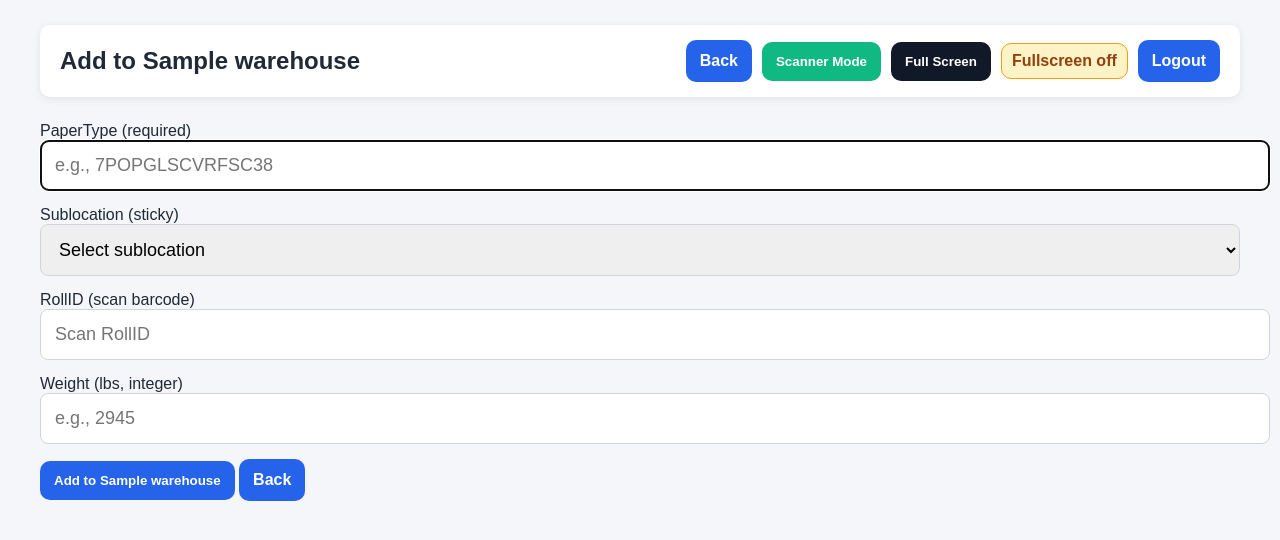
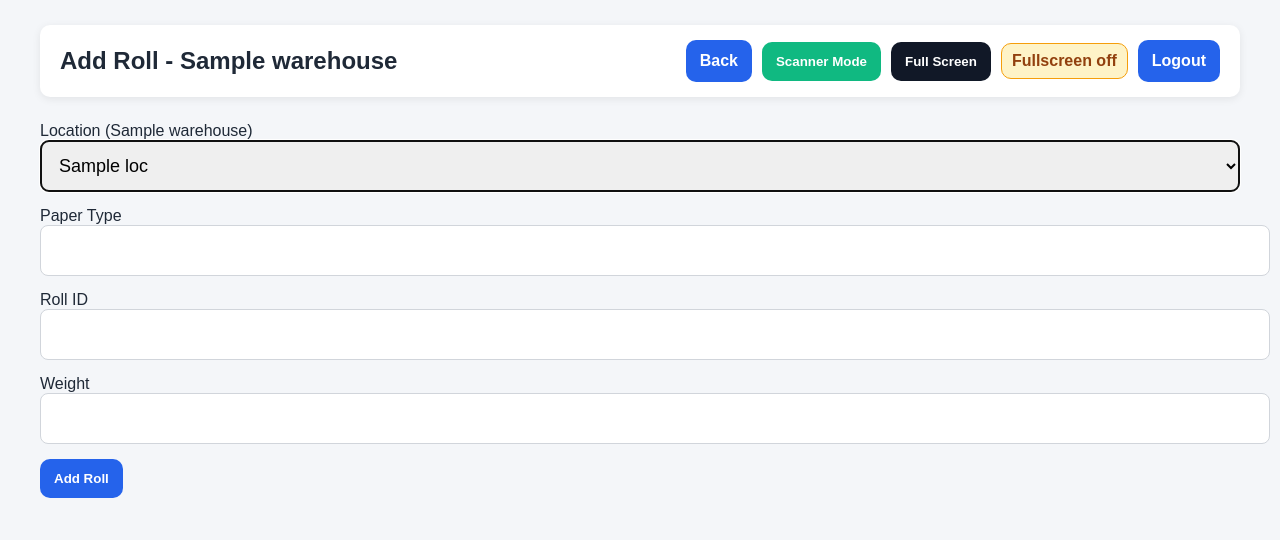
Before and after one commit to TomasOrrego11/Roll-Inventory, a Python web app: template templates/add.html in a window 1280 px wide. Shown: the top 540 px of the page. Run offline with Jinja, Linux system fonts and the light colour scheme; the template is opened without the code that fills it: most values are stand-ins (such as "Sample title", 1, 10 or a date in 2020).

Commit message:
Update add.html

```diff
--- a/templates/add.html
+++ b/templates/add.html
@@ -1,32 +1,60 @@
 {% extends "base.html" %}
-{% set title = "Add to " ~ warehouse %}
+{% set title = "Add Roll - " ~ warehouse %}
+
 {% block content %}
-<form method="post" autocomplete="off">
-  <label>PaperType (required)</label>
-  <input name="paper_type" placeholder="e.g., 7POPGLSCVRFSC38" required>
 
-  <label>Sublocation (sticky)</label>
-  <select name="sublocation" required>
-    <option value="" disabled {% if not sticky_subloc %}selected{% endif %}>Select sublocation</option>
-    {% for s in sublocs %}
-      <option value="{{ s }}" {% if sticky_subloc == s %}selected{% endif %}>{{ s }}</option>
+<form method="POST" action="{{ url_for('add_form', warehouse=warehouse) }}">
+
+  <label>Location ({{ warehouse }})</label>
+  <select name="location" id="location" required>
+    {% for loc in locations %}
+      <option value="{{ loc }}">{{ loc }}</option>
     {% endfor %}
   </select>
 
-  <label>RollID (scan barcode)</label>
-  <input name="roll_id" id="roll_id" placeholder="Scan RollID" required autofocus>
+  <label>Paper Type</label>
+  <input type="text" name="paper_type" id="paper_type" required autocomplete="off">
 
-  <label>Weight (lbs, integer)</label>
-  <input name="weight_lbs" placeholder="e.g., 2945" inputmode="numeric" required>
+  <label>Roll ID</label>
+  <input type="text" name="roll_id" id="roll_id" required autocomplete="off">
 
-  <button class="btn" type="submit">Add to {{ warehouse }}</button>
-  <a class="btn" href="{{ url_for('home') }}">Back</a>
+  <label>Weight</label>
+  <input type="number" name="weight" id="weight" required autocomplete="off" step="1" min="1">
+
+  <button class="btn" type="submit">Add Roll</button>
 </form>
 
 <script>
-  document.addEventListener("DOMContentLoaded", () => {
-    const el = document.getElementById("roll_id");
-    if (el) el.focus();
+(function(){
+  const wh = "{{ warehouse }}";
+  const key = "sticky_location_" + wh;
+
+  const sel = document.getElementById("location");
+  const paper = document.getElementById("paper_type");
+  const roll = document.getElementById("roll_id");
+
+  // restore sticky location
+  const saved = localStorage.getItem(key);
+  if(saved && sel){
+    for(const opt of sel.options){
+      if(opt.value === saved){ sel.value = saved; break; }
+    }
+  }
+
+  // save sticky location whenever changed
+  if(sel){
+    sel.addEventListener("change", () => {
+      localStorage.setItem(key, sel.value);
+      setTimeout(() => roll?.focus(), 50);
+    });
+  }
+
+  // focus top field for scanning flow
+  window.addEventListener("load", () => {
+    if(paper) paper.focus();
   });
+
+})();
 </script>
+
 {% endblock %}
```
